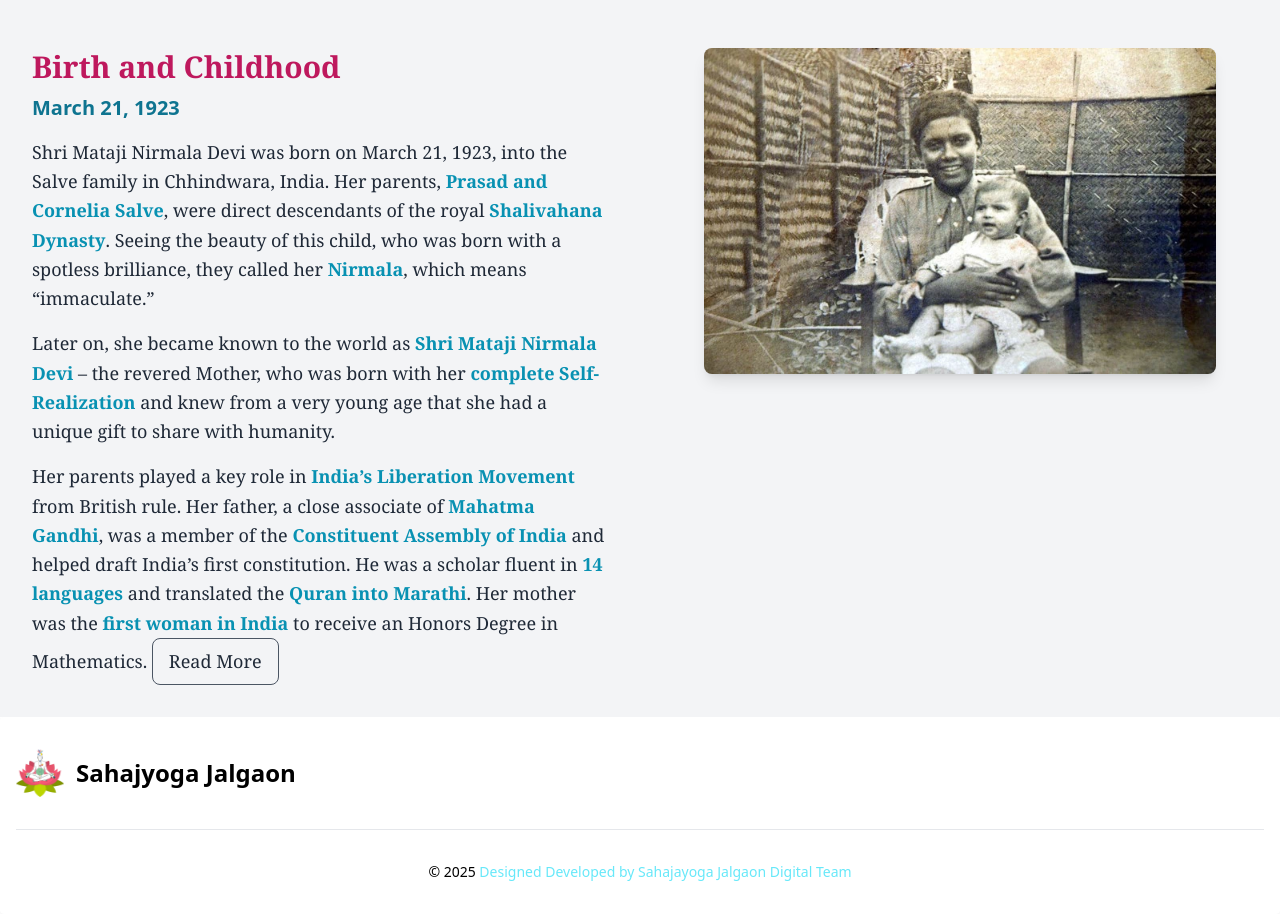
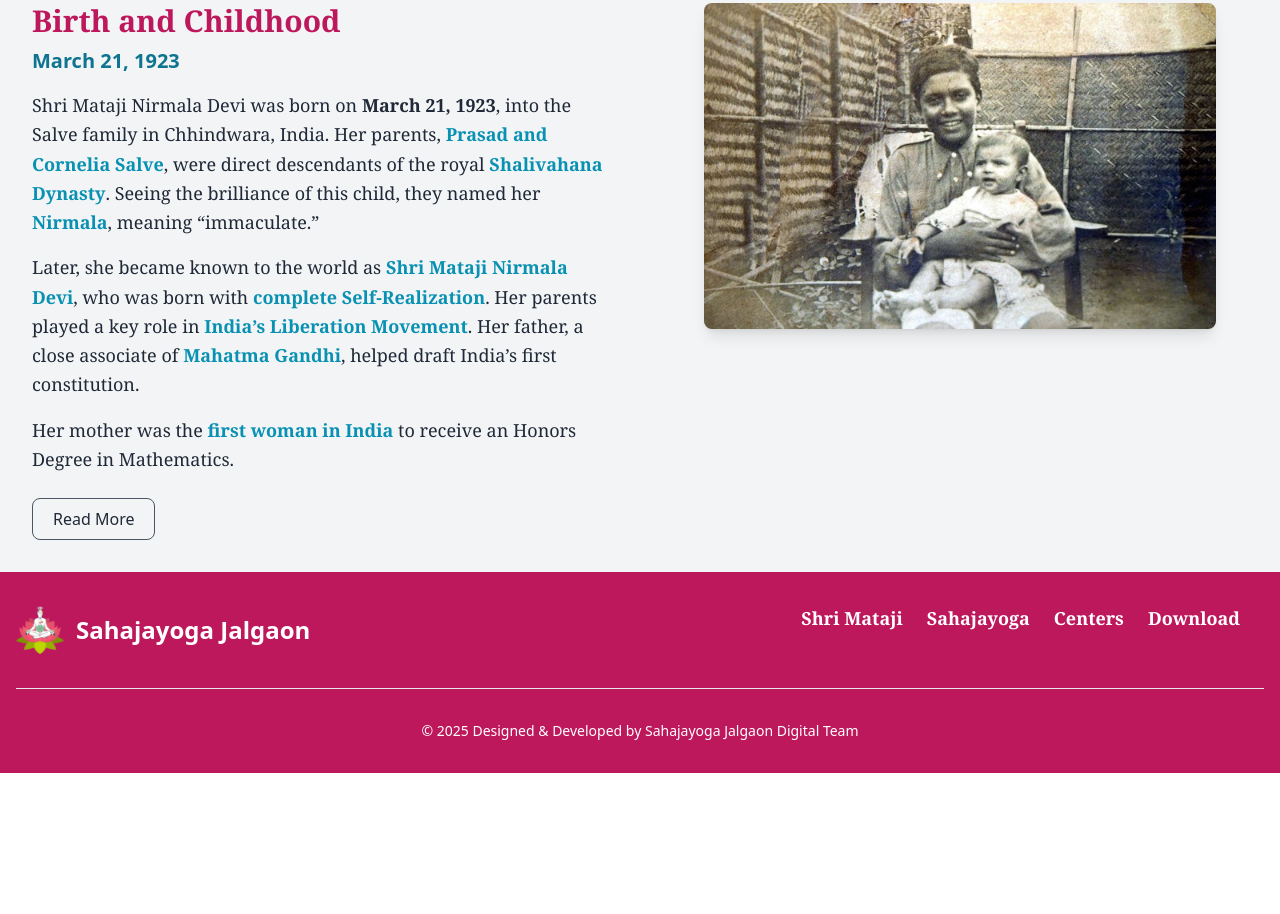
Before and after one commit to Amitbhivsane/Sahaj-Jalgaon, a React (Vite) app: page /shree-mataji in a window 1280 px wide. Shown: the part 1005-1919 px from the top of the page. After the commit the page ends 1778 px from the top, so only its background shows below. Built offline with nearby package versions, Linux system fonts and the light colour scheme.

Commit message:
second commit

```diff
--- a/src/App.jsx
+++ b/src/App.jsx
@@ -13,18 +13,24 @@ import Subtle from "./Pages/sahajayoga/Subtle";
 function App() {
   return (
     <>
+      {/* Navbar (Fixed) */}
       <Navbar />
 
+      {/* Main Content (Pushes Below Navbar) */}
+      <div className="pt-20 bg-gray-100">
         <Routes>
           <Route path="/" element={<Home />} />
           <Route path="/shree-mataji" element={<ShreeMataji />} />
           <Route path="/sahaja-yoga" element={<Sahajayoga />} />
           <Route path="/centers" element={<Center />} />
-        <Route path="/Events" element={<Events />} />
+          <Route path="/events" element={<Events />} />
           <Route path="/download" element={<Download />} />
           <Route path="/memories" element={<Memories />} />
           <Route path="/subtle" element={<Subtle />} />
         </Routes>
+      </div>
+
+      {/* Footer */}
       <Footer />
     </>
   );
--- a/src/Pages/downlo/Download.jsx
+++ b/src/Pages/downlo/Download.jsx
@@ -2,7 +2,7 @@ import React from "react";
 
 const Download = () => {
   return (
-    <div>
+    <div className="flex flex-col items-center min-h-screen p-4 bg-gray-100">
       <h1>Doenload</h1>
     </div>
   );
--- a/src/Pages/memories/Memories.jsx
+++ b/src/Pages/memories/Memories.jsx
@@ -2,7 +2,7 @@ import React from "react";
 
 const Memories = () => {
   return (
-    <div>
+    <div className="flex flex-col items-center min-h-screen p-4 bg-gray-100">
       <h1>Memories</h1>
     </div>
   );
--- a/src/Pages/shreemataji/ShreeMataji.jsx
+++ b/src/Pages/shreemataji/ShreeMataji.jsx
@@ -1,17 +1,21 @@
 import React from "react";
+import { Link } from "react-router-dom";
 import a from "../../assets/a.jpg";
 import shrimataji_young from "../../assets/shrimataji_young.jpg";
-import { Link } from "react-router-dom";
 
 const ShreeMataji = () => {
   return (
-    <div className="bg-gray-100">
+    <div className="flex flex-col items-center min-h-screen p-0 bg-gray-100">
       {/* Header Image */}
-      <img className="h-auto w-full" src={a} alt="Shri Mataji" />
+      <img
+        className=" w-full object-cover max-h-[800px]"
+        src={a}
+        alt="Shri Mataji Banner"
+      />
 
       {/* Title Section */}
-      <div className="flex flex-col items-center text-center py-6">
-        <h1 className="text-5xl font-semibold font-serif text-pink-700 uppercase">
+      <div className="flex flex-col items-center text-center py-6 px-4">
+        <h1 className="text-3xl sm:text-5xl font-semibold font-serif text-pink-700 uppercase">
           H.H. Shri Mataji Nirmala Devi
         </h1>
       </div>
@@ -19,8 +23,8 @@ const ShreeMataji = () => {
       {/* Content Section */}
       <div className="flex flex-col md:flex-row">
         {/* Left Section - Biography */}
-        <div className="w-full md:w-1/2 bg-gray-100 p-8 ">
-          <h2 className=" text-3xl font-semibold font-serif text-pink-700 leading-tight">
+        <div className="w-full md:w-1/2 bg-gray-100 p-6 md:p-8">
+          <h2 className="text-3xl font-semibold font-serif text-pink-700">
             Birth and Childhood
           </h2>
           <h6 className="text-xl font-bold mt-2 text-cyan-700">
@@ -28,76 +32,55 @@ const ShreeMataji = () => {
           </h6>
 
           <p className="mt-4 text-lg font-serif leading-relaxed text-gray-800">
-            Shri Mataji Nirmala Devi was born on March 21, 1923, into the Salve
-            family in Chhindwara, India. Her parents,
-            <span className="text-cyan-600 font-bold">
-              {" "}
-              Prasad and Cornelia Salve
-            </span>
-            , were direct descendants of the royal
-            <span className="text-cyan-600 font-bold">
-              {" "}
-              Shalivahana Dynasty
-            </span>
-            . Seeing the beauty of this child, who was born with a spotless
-            brilliance, they called her{" "}
-            <span className="text-cyan-600 font-bold">Nirmala</span>, which
-            means “immaculate.”
+            Shri Mataji Nirmala Devi was born on <strong>March 21, 1923</strong>
+            , into the Salve family in Chhindwara, India. Her parents,{" "}
+            <strong className="text-cyan-600">Prasad and Cornelia Salve</strong>
+            , were direct descendants of the royal{" "}
+            <strong className="text-cyan-600">Shalivahana Dynasty</strong>.
+            Seeing the brilliance of this child, they named her{" "}
+            <strong className="text-cyan-600">Nirmala</strong>, meaning
+            “immaculate.”
           </p>
 
           <p className="mt-4 text-lg font-serif text-gray-800 leading-relaxed">
-            Later on, she became known to the world as
-            <span className="text-cyan-600 font-bold">
-              {" "}
-              Shri Mataji Nirmala Devi
-            </span>{" "}
-            – the revered Mother, who was born with her
-            <span className="text-cyan-600 font-bold">
-              {" "}
-              complete Self-Realization{" "}
-            </span>
-            and knew from a very young age that she had a unique gift to share
-            with humanity.
+            Later, she became known to the world as{" "}
+            <strong className="text-cyan-600">Shri Mataji Nirmala Devi</strong>,
+            who was born with{" "}
+            <strong className="text-cyan-600">complete Self-Realization</strong>
+            . Her parents played a key role in{" "}
+            <strong className="text-cyan-600">
+              India’s Liberation Movement
+            </strong>
+            . Her father, a close associate of{" "}
+            <strong className="text-cyan-600">Mahatma Gandhi</strong>, helped
+            draft India’s first constitution.
           </p>
 
           <p className="mt-4 text-lg font-serif text-gray-800 leading-relaxed">
-            Her parents played a key role in
-            <span className="text-cyan-600 font-bold">
-              {" "}
-              India’s Liberation Movement{" "}
-            </span>
-            from British rule. Her father, a close associate of
-            <span className="text-cyan-600 font-bold"> Mahatma Gandhi</span>,
-            was a member of the{" "}
-            <span className="text-cyan-600 font-bold">
-              {" "}
-              Constituent Assembly of India{" "}
-            </span>
-            and helped draft India’s first constitution. He was a scholar fluent
-            in
-            <span className="text-cyan-600 font-bold"> 14 languages</span> and
-            translated the
-            <span className="text-cyan-600 font-bold"> Quran into Marathi</span>
-            . Her mother was the{" "}
-            <span className="text-cyan-600 font-bold">
-              {" "}
-              first woman in India{" "}
-            </span>
-            to receive an Honors Degree in Mathematics.{" "}
+            Her mother was the{" "}
+            <strong className="text-cyan-600">first woman in India</strong> to
+            receive an Honors Degree in Mathematics.
+          </p>
+
+          {/* Read More Button */}
+          <div className="mt-6">
             <Link to="https://shrimataji.org/">
-              <button className="inline-flex items-center px-4 py-2 text-gray-800 border border-gray-600 rounded-lg font-medium hover:bg-cyan-600 hover:text-white transition duration-300">
+              <button
+                className="px-5 py-2 text-gray-800 border border-gray-600 rounded-lg font-medium
+                                 hover:bg-cyan-600 hover:text-white transition duration-300"
+              >
                 Read More
               </button>
             </Link>
-          </p>
+          </div>
         </div>
 
         {/* Right Section - Image */}
-        <div className="w-full md:w-1/2 bg-gray-100 p-8 flex flex-col items-center">
+        <div className="w-full md:w-1/2 bg-gray-100 p-6 md:p-8 flex flex-col items-center">
           <img
             src={shrimataji_young}
             alt="Shri Mataji Young"
-            className="w-full max-w-lg rounded-lg shadow-lg"
+            className="w-full max-w-lg rounded-lg shadow-lg object-cover"
           />
         </div>
       </div>
--- a/src/components/footer/Footer.jsx
+++ b/src/components/footer/Footer.jsx
@@ -1,65 +1,51 @@
 import React from "react";
 import loga from "../../assets/loga.png";
+
 const Footer = () => {
   return (
-    <>
-      <footer className="bg-white rounded shadow-sm dark:bg-pink-700 m-0">
-        <div className="w-full max-w-screen-xl mx-auto p-4 md:py-8">
+    <footer className="bg-pink-700 w-full">
+      <div className="max-w-screen-xl mx-auto p-4 md:py-8">
         <div className="sm:flex sm:items-center sm:justify-between">
-            <a
-              href="/"
-              className="flex items-center mb-4 sm:mb-0 space-x-3 rtl:space-x-reverse"
-            >
-              <img src={loga} className="h-12 w-12" alt="Flowbite Logo" />
-              <span className="self-center text-2xl font-semibold whitespace-nowrap dark:text-white">
-                Sahajyoga Jalgaon
+          {/* Logo & Title */}
+          <a href="/" className="flex items-center mb-4 sm:mb-0 space-x-3">
+            <img src={loga} className="h-12 w-12" alt="Sahajayoga Logo" />
+            <span className="text-2xl font-semibold text-white">
+              Sahajayoga Jalgaon
             </span>
           </a>
-            <ul className="flex flex-wrap items-center mb-6 text-sm font-medium text-cyan-600 sm:mb-0 dark:text-gray-400">
-              <li>
+
+          {/* Navigation Links */}
+          <ul className="flex flex-wrap items-center mb-6 text-sm font-medium">
+            {[
+              { name: "Shri Mataji", link: "/shree-mataji" },
+              { name: "Sahajayoga", link: "/sahaja-yoga" },
+              { name: "Centers", link: "/centers" },
+              { name: "Download", link: "/download" },
+            ].map((item, index) => (
+              <li key={index} className="w-full text-center sm:w-auto">
                 <a
-                  href="/shree-mataji"
-                  className="hover:underline  text-white text-xl font-serif font-bold me-4 md:me-6"
+                  href={item.link}
+                  className="hover:underline text-white text-lg font-serif font-bold block sm:inline me-4 md:me-6"
                 >
-                  Shri Mataji
+                  {item.name}
                 </a>
               </li>
-              <li>
-                <a
-                  href="/sahaja-yoga"
-                  className="hover:underline text-white text-xl font-serif font-bold me-4 md:me-6"
-                >
-                  Sahajayoga
-                </a>
-              </li>
-              <li>
-                <a
-                  href="/centers"
-                  className="hover:underline text-white text-xl font-serif font-bold me-4 md:me-6"
-                >
-                  Centers
-                </a>
-              </li>
-              <li>
-                <a
-                  href="download/"
-                  className="hover:underline text-white font-serif font-bold  text-xl"
-                >
-                  Download
-                </a>
-              </li>
+            ))}
           </ul>
         </div>
-          <hr className="my-6 border-gray-200 sm:mx-auto dark:border-gray-700 lg:my-8" />
-          <span className="block text-sm text-cyan-300-500 sm:text-center dark:text-cyan-300">
+
+        {/* Divider */}
+        <hr className="my-6 border-gray-200 sm:mx-auto lg:my-8" />
+
+        {/* Footer Text */}
+        <span className="block text-sm text-white text-center">
           © 2025{" "}
-            <span className="text-cyan-300 text-sm">
-              Designed Developed by Sahajayoga Jalgaon Digital Team
+          <span className="text-white text-sm">
+            Designed & Developed by Sahajayoga Jalgaon Digital Team
           </span>
         </span>
       </div>
     </footer>
-    </>
   );
 };
 
--- a/src/components/navbar/Navbar.jsx
+++ b/src/components/navbar/Navbar.jsx
@@ -5,15 +5,22 @@ import loga from "../../assets/loga.png";
 const Navbar = () => {
   const [isOpen, setIsOpen] = useState(false);
 
+  const navLinks = [
+    { name: "Shree Mataji", link: "/shree-mataji" },
+    { name: "Sahaja Yoga", link: "/sahaja-yoga" },
+    { name: "Centers", link: "/centers" },
+    { name: "Pooja", link: "/events" },
+    { name: "Download", link: "/download" },
+    { name: "Memories", link: "/memories" },
+  ];
+
   return (
-    <nav className="bg-white border-gray-200 dark:bg-pink-700 m-0">
+    <nav className="bg-white fixed  h-20 left-0 w-full z-50 shadow-md border-gray-200 dark:bg-pink-700">
       <div className="max-w-screen-xl flex flex-wrap items-center justify-between mx-auto p-4">
-        <Link
-          to="/"
-          className="flex items-center space-x-3 rtl:space-x-reverse"
-        >
-          <img src={loga} className="h-10 w-10" alt="sahajayoga Logo" />
-          <span className="self-center text-2xl font-semibold font-serif whitespace-nowrap dark:text-white">
+        {/* Logo */}
+        <Link to="/" className="flex items-center space-x-3">
+          <img src={loga} className="h-10 w-10" alt="Sahaja Yoga Logo" />
+          <span className="text-2xl font-semibold font-serif dark:text-white">
             SahajaYoga Jalgaon
           </span>
         </Link>
@@ -22,25 +29,31 @@ const Navbar = () => {
         <button
           onClick={() => setIsOpen(!isOpen)}
           type="button"
-          className="inline-flex items-center p-2 w-10 h-10 justify-center text-sm text-gray-500 rounded-lg md:hidden hover:bg-gray-100 focus:outline-none focus:ring-2 focus:ring-gray-200 dark:text-gray-400 dark:hover:bg-gray-700 dark:focus:ring-gray-600"
+          className="md:hidden text-white bg-pink-700 p-2 rounded-lg hover:bg-pink-200 focus:ring-2 focus:ring-pink-400"
           aria-controls="navbar-default"
           aria-expanded={isOpen}
         >
-          <span className="sr-only">Open main menu</span>
           <svg
-            className="w-5 h-5"
-            aria-hidden="true"
+            className="w-6 h-6"
             xmlns="http://www.w3.org/2000/svg"
             fill="none"
-            viewBox="0 0 17 14"
+            viewBox="0 0 24 24"
+            stroke="currentColor"
+            strokeWidth={2}
           >
-            <path
-              stroke="currentColor"
-              strokeLinecap="round"
-              strokeLinejoin="round"
-              strokeWidth="2"
-              d="M1 1h15M1 7h15M1 13h15"
-            />
+            {isOpen ? (
+              <path
+                strokeLinecap="round"
+                strokeLinejoin="round"
+                d="M6 18L18 6M6 6l12 12"
+              />
+            ) : (
+              <path
+                strokeLinecap="round"
+                strokeLinejoin="round"
+                d="M3 7h18M3 12h18M3 17h18"
+              />
+            )}
           </svg>
         </button>
 
@@ -49,20 +62,17 @@ const Navbar = () => {
           className={`${isOpen ? "block" : "hidden"} w-full md:block md:w-auto`}
           id="navbar-default"
         >
-          <ul className="font-medium font-serif flex flex-col p-4 md:p-0 mt-4 border border-gray-100 rounded-lg bg-gray-50 md:flex-row md:space-x-8 rtl:space-x-reverse md:mt-0 md:border-0 md:bg-white dark:bg-pink-700 md:dark:bg-pink-700 dark:border-gray-700 uppercase">
-            {[
-              { name: "Shree Mataji", link: "/shree-mataji" },
-              { name: "Sahaja Yoga", link: "/sahaja-yoga" },
-              { name: "Centers", link: "/centers" },
-              { name: "Pooja", link: "/events" },
-              { name: "Download", link: "/download" },
-              { name: "Memories", link: "/memories" },
-            ].map((item) => (
+          <ul
+            className="font-serif flex flex-col p-4 md:p-0 mt-4 border border-gray-100 rounded-lg bg-gray-50
+                         md:flex-row md:space-x-8 md:mt-0 md:border-0 md:bg-white dark:bg-pink-700 md:dark:bg-pink-700 uppercase"
+          >
+            {navLinks.map((item) => (
               <li key={item.name}>
                 <Link
                   to={item.link}
-                  onClick={() => setIsOpen(false)} // Close menu on click
-                  className="block py-2 px-3 rounded-sm md:p-0 text-gray-900 hover:bg-gray-100 md:hover:bg-transparent md:hover:text-blue-700 dark:text-white md:dark:hover:text-cyan-500 dark:hover:bg-gray-700 dark:hover:text-white md:dark:hover:bg-transparent"
+                  onClick={() => setIsOpen(false)}
+                  className="block py-2 px-3 rounded-sm md:p-0 text-gray-900 hover:bg-gray-100 md:hover:bg-transparent
+                             md:hover:text-blue-700 dark:text-white md:dark:hover:text-cyan-500 dark:hover:bg-gray-700 dark:hover:text-white"
                 >
                   {item.name}
                 </Link>
--- a/src/data/datapuja.js
+++ b/src/data/datapuja.js
@@ -9,7 +9,7 @@ const accordionData = [
   },
   {
     id: 2,
-    Puja: " Shree Birth Day 2025",
+    Puja: " Shree BirthDay Puja 2025",
     day: "Friday",
     date: "21-03-2025",
     place: "Tarsod Ashram Jalgaon",
--- a/src/main.jsx
+++ b/src/main.jsx
@@ -6,8 +6,8 @@ import { BrowserRouter } from "react-router-dom";
 
 createRoot(document.getElementById("root")).render(
   <BrowserRouter>
-    {/* <StrictMode> */}
-    <App />
-    {/* </StrictMode> */}
+    <StrictMode>
+      <App />
+    </StrictMode>
   </BrowserRouter>
 );
```
Also changed, not shown: src/Pages/sahajayoga/Sahajayoga.jsx (+69 -96 lines). Lines whose indentation alone changed are shown as unchanged.
